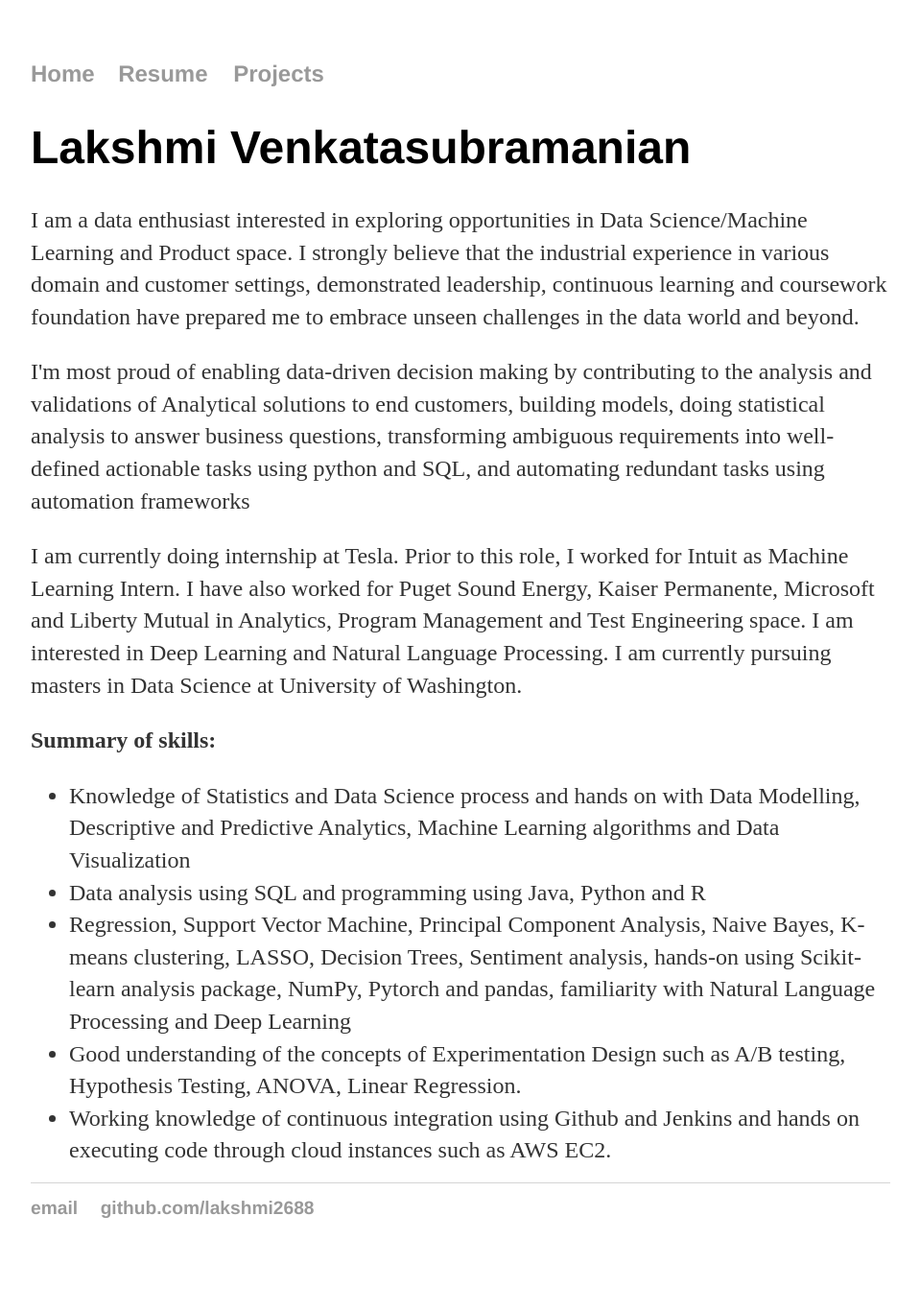
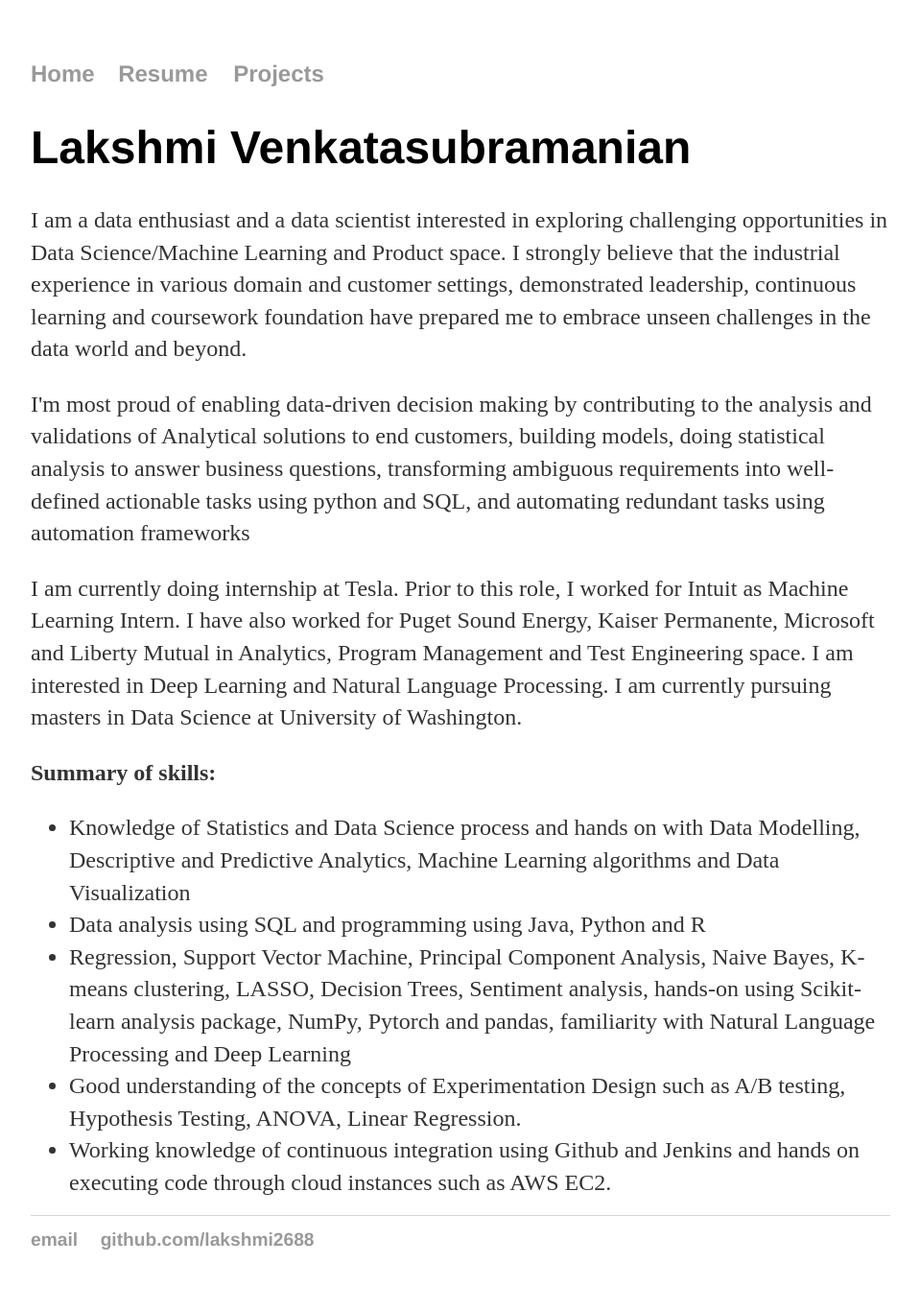
Before and after one commit to lakshmi2688/lakshmi2688.github.io, a Jekyll site: the page built from index.html, in a window 1280 px wide. Shown: the whole page at 96% size, without its empty margins (160-1119 px from the left). Built offline with Jekyll 4.4.1, drawn with Linux system fonts in a browser that asks for light colours; before the commit the page ends 1333 px from its top, so only the background shows below that.

Commit message:
Update index.html

```diff
--- a/index.html
+++ b/index.html
@@ -4,7 +4,7 @@ title: Lakshmi Venkatasubramanian, Data Enthusiast
 ---
 <div class="blurb">
 	<h1>Lakshmi Venkatasubramanian</h1>
-				<p>I am a data enthusiast interested in exploring opportunities in Data Science/Machine Learning and Product space.  I strongly believe that the industrial experience in various domain and customer settings, demonstrated leadership, continuous learning and coursework foundation have prepared me to embrace unseen challenges in the data world and beyond.</p>
+				<p>I am a data enthusiast and a data scientist interested in exploring challenging opportunities in Data Science/Machine Learning and Product space.  I strongly believe that the industrial experience in various domain and customer settings, demonstrated leadership, continuous learning and coursework foundation have prepared me to embrace unseen challenges in the data world and beyond.</p>
 	<p>I'm most proud of enabling data-driven decision making by contributing to the analysis and validations of Analytical solutions to end customers, building models, doing statistical analysis to answer business questions, transforming ambiguous requirements into well-defined actionable tasks using python and SQL, and automating redundant tasks using automation frameworks</p>
 
 <p>I am currently doing internship at Tesla. Prior to this role, I worked for Intuit as Machine Learning Intern. I have also worked for Puget Sound Energy, Kaiser Permanente, Microsoft and Liberty Mutual in Analytics, Program Management and Test Engineering space. I am interested in Deep Learning and Natural Language Processing. I am currently pursuing masters in Data Science at University of Washington.</p>
```
